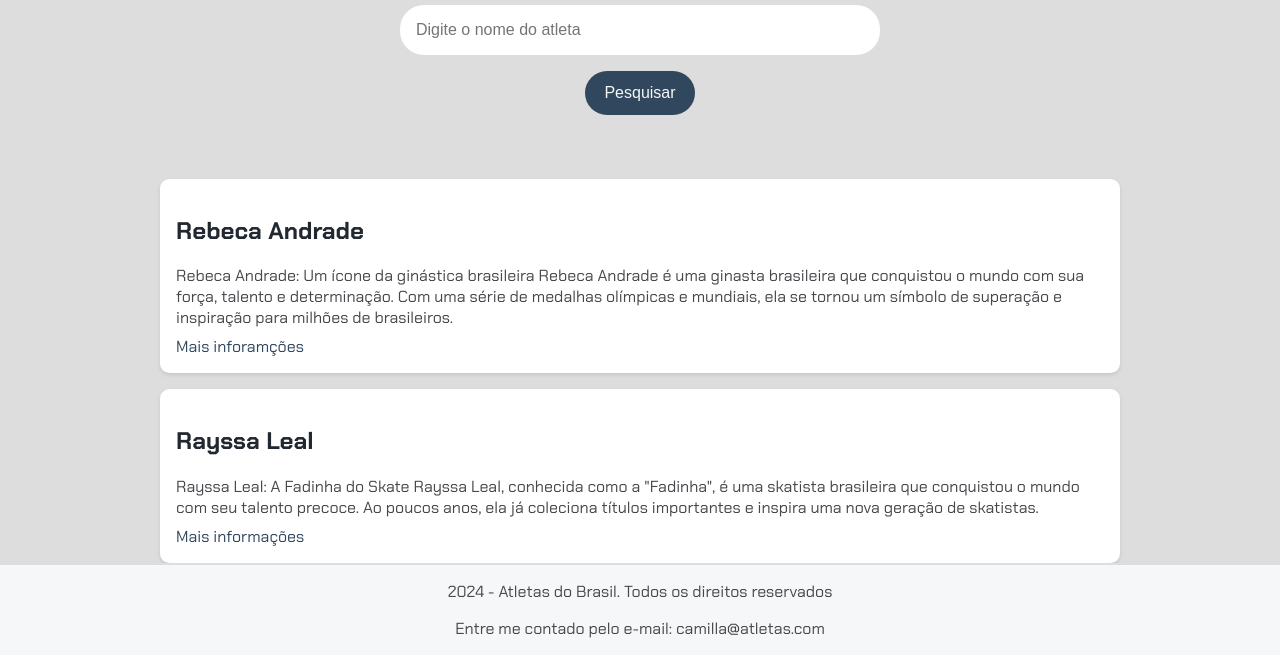
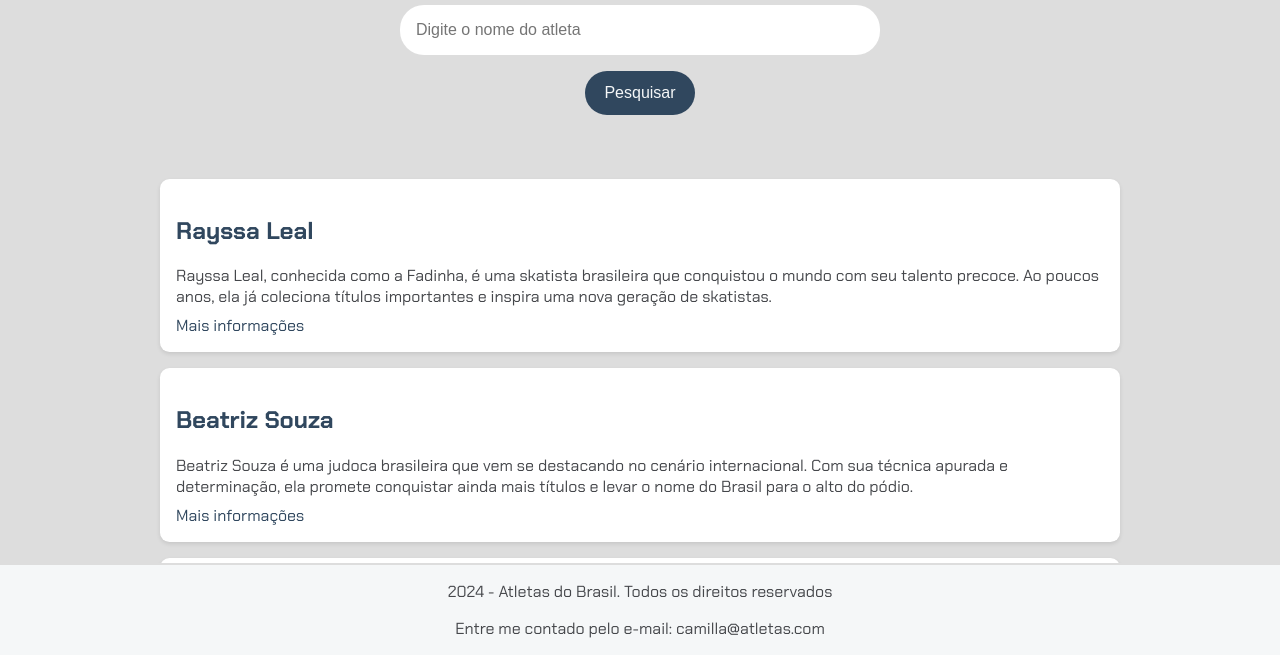
Before and after one commit to Camillabgarcia/imersao_dev_alura, a plain HTML site: page index.html in a window 1280 px wide. Both pictures are taken after a click on the button "Pesquisar". Shown: the part 145-800 px from the top of the page. Drawn offline with Linux system fonts and the light colour scheme.

Commit message:
alteração de codigo

```diff
--- a/app.js
+++ b/app.js
@@ -1 +1,30 @@
-console.log(dados);
+function pesquisar() {
+    // Obtém a seção HTML onde os resultados da pesquisa serão exibidos
+    let section = document.getElementById
+    ("resultados-pesquisa");
+
+    let campoPesquisa = document.getElementById("campo-pesquisa").value
+
+    console.log(campoPesquisa);
+
+    // Inicializa uma string vazia para armazenar os resultados formatados
+    let resultados = "";
+
+    // Itera sobre cada item de dados da pesquisa
+    for (let dado of dados) {
+        console.log(dado.titulo.includes(campoPesquisa))
+        // Concatena HTML para criar um novo item de resultado
+        resultados += `
+            <div class="item-resultado">
+            <h2>
+                <a href="${dado.link}" target="_blank">${dado.titulo}</a>
+            </h2>
+            <p class="descricao-meta">${dado.descricao}</p>
+            <a href="${dado.link}" target="_blank">Mais informações</a>
+            </div>
+        `;
+    }
+
+    // Atribui o HTML gerado à seção de resultados
+    section.innerHTML = resultados;
+  }
--- a/index.html
+++ b/index.html
@@ -14,36 +14,11 @@
     </header>
     <main>
         <section>
-            <input type="text" placeholder="Digite o nome do atleta">
-            <button>Pesquisar</button>
+            <input type="text" placeholder="Digite o nome do atleta" id="campo-pesquisa">
+            <button onclick="pesquisar()">Pesquisar</button>
         </section>
-        <section class="resultados-pesquisa">
-            <div class="item-resultado">
-                <h2>Rebeca Andrade</h2>
-                <p class="descricao-meta">Rebeca Andrade: Um ícone da ginástica brasileira
-                    Rebeca Andrade é uma ginasta brasileira que conquistou o mundo com sua força, talento e determinação.
-                    Com uma série de medalhas olímpicas e mundiais, ela se tornou um símbolo de superação e inspiração para milhões de brasileiros.
-                </p>
-                <a href="https://pt.wikipedia.org/wiki/Rebeca_Andrade" target="_blank">Mais inforamções</a>
-            </div>
-            <div class="item-resultado">
-                <h2>Rayssa Leal</h2>
-                <p class="descricao-meta">Rayssa Leal: A Fadinha do Skate
-                    Rayssa Leal, conhecida como a "Fadinha", é uma skatista brasileira que conquistou o mundo com seu talento precoce.
-                    Ao poucos anos, ela já coleciona títulos importantes e inspira uma nova geração de skatistas.
-                </p>
-                <a href="https://pt.wikipedia.org/wiki/Rayssa_Leal" target="_blank">Mais informações</a>
-            </div>
-
-            <div class="item-resultado">
-                <h2>Beatriz Souza</h2>
-                <p class="descricao-meta">Beatriz Souza: A nova estrela do judô brasileiro
-                    Beatriz Souza é uma judoca brasileira que vem se destacando no cenário internacional.
-                    Com sua técnica apurada e determinação, ela promete conquistar ainda mais títulos e levar o nome do Brasil para o alto do pódio.
-                </p>
-                <a href="https://pt.wikipedia.org/wiki/Beatriz_Souza" target="_blank">Mais informações</a>
-            </div>
-
+        <section class="resultados-pesquisa"
+        id= "resultados-pesquisa">
         </section>
     </main>
     <footer>
```
